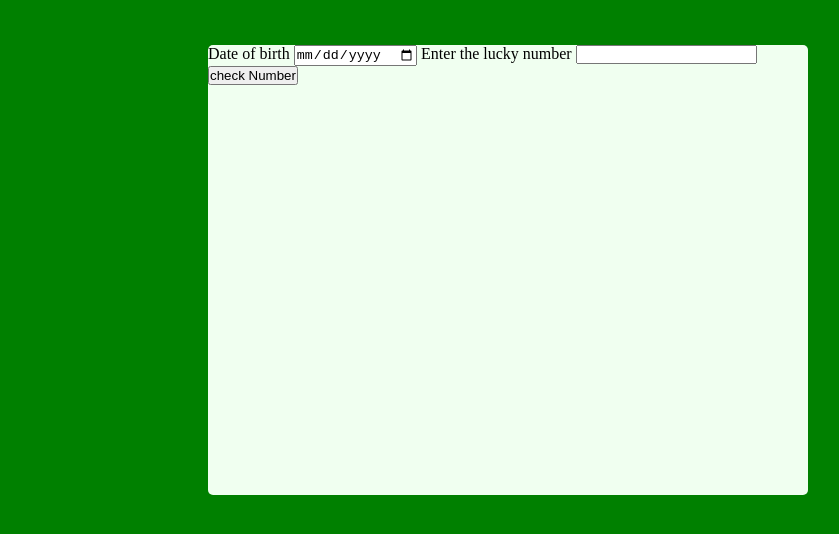
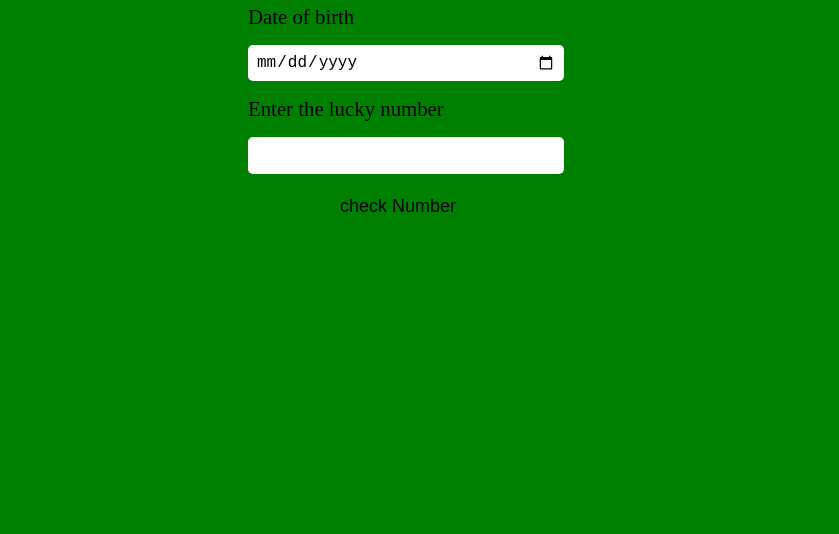
Before and after one commit to Vivek-jpg/isyourbirthdaylucky, a plain HTML site: page index.html in a window 1280 px wide. Shown: the part 40-574 px from the top of the page, without its empty margins (242-1081 px from the left). Drawn offline with Linux system fonts and the light colour scheme.

Commit message:
Update style.css

```diff
--- a/style.css
+++ b/style.css
@@ -8,17 +8,62 @@ body{
 h1{
     text-align: center;
 }
-.container{
-    margin-left: 450px;
-    margin-top: 3rem;
-    width: 600px;
-    height: 450px;
-    background-color: honeydew;
-    border-radius: 5px;
 
-}
-
+ .container {
+    width: 300px;
+    margin: auto auto;
+  }
 .input1{
     background-color: indigo;
     margin-top: 30px;
 }
+label,
+input {
+  display: block;
+  margin-top: 0.5rem;
+  width: 100%;
+}
+
+label {
+  font-weight: 500;
+  font-size: 1.3rem;
+}
+
+input {
+  border-radius: 5px;
+  padding: 0.5rem;
+  border: transparent;
+  font-size: large;
+  margin: 1rem 0;
+}
+
+#calculate-number {
+  margin: 0.5rem auto;
+  display: block;
+}
+
+#calculate-number {
+  background-color: var(--background-dark);
+  border: 2px solid var(--black);
+  color: var(--black);
+  padding: 0.4rem 1rem;
+  border-radius: 0.5rem;
+  font-size: large;
+  cursor: pointer;
+  outline: var(--black);
+  margin: auto;
+  display: block;
+}
+
+#output-container {
+  display: block;
+  margin: auto;
+  margin-top: 1rem;
+  width: 100%;
+  text-align: center;
+  padding: 0.5rem;
+  font-size: x-large;
+  border-color: var(--black);
+  border-width: medium;
+  border-radius: 5px;
+}
```
